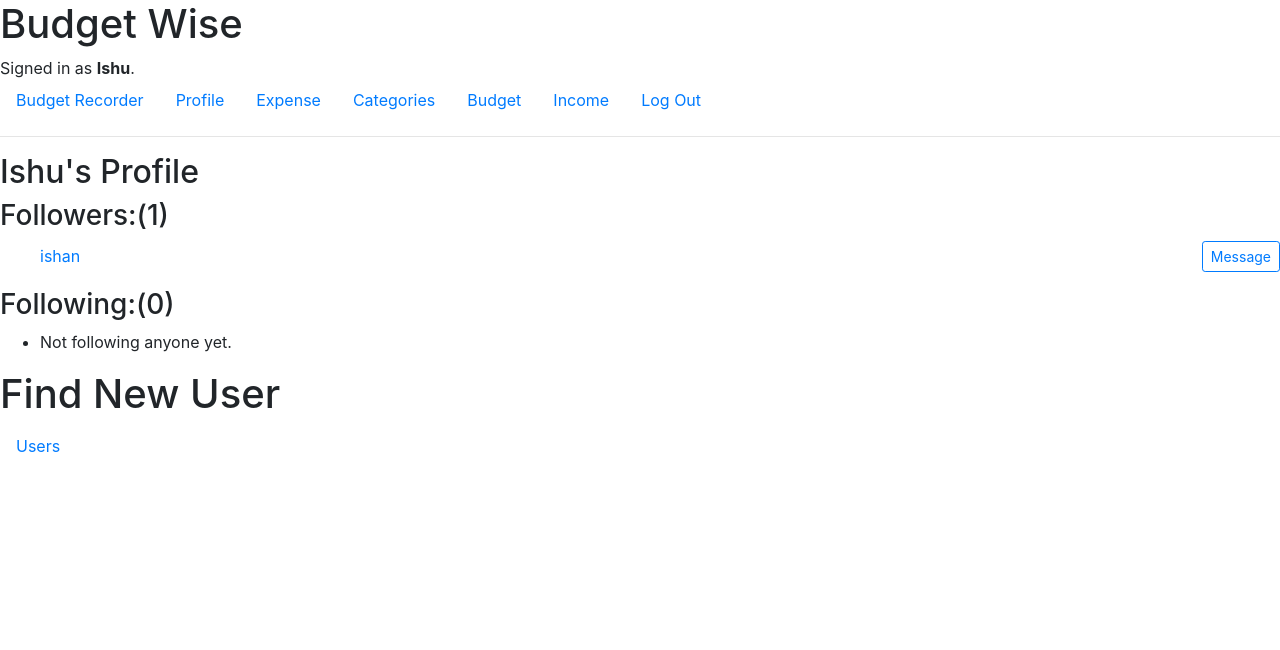
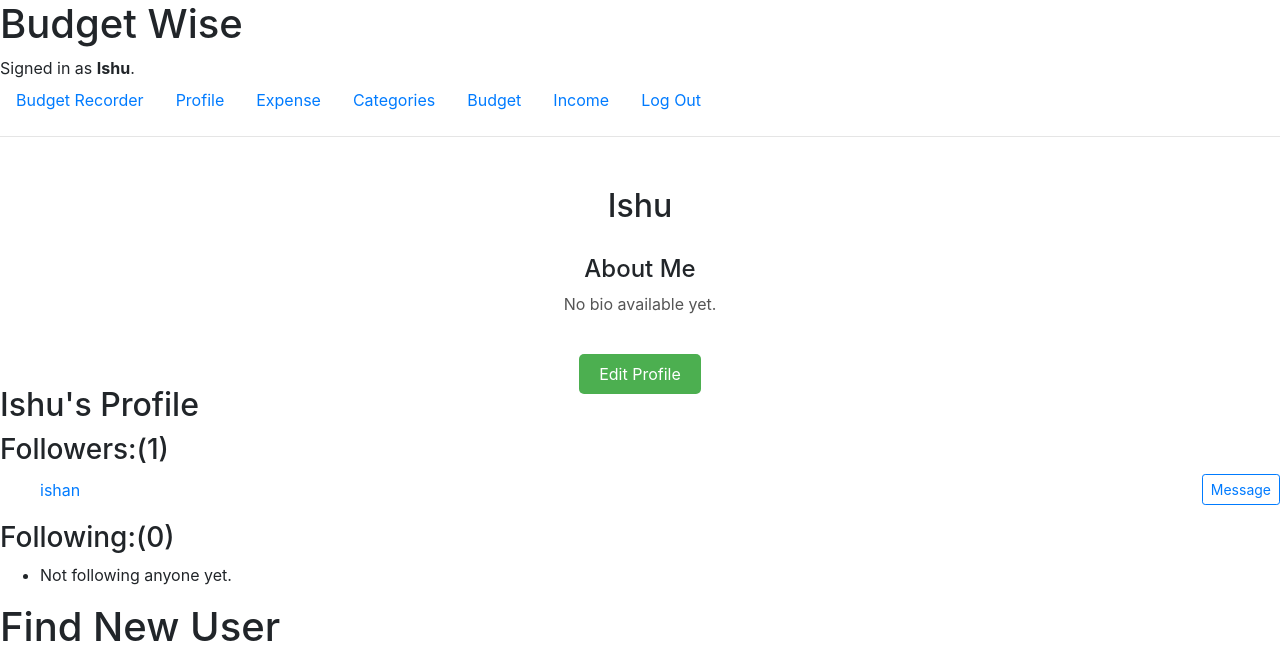
Before and after one commit to Ishannjain/Smart-Expense-Tracer, a Django app: page /profile_view/2/ in a window 1280 px wide. Shown: the top 650 px of the page. Run offline with Django 5.2, Linux system fonts and the light colour scheme; a user stored in the database is signed in; data comes from the database, SQL or seed files in the repository; both versions use the stored data as it was after the commit; some libraries are stand-ins or nearby versions.

Commit message:
implementaion of edit profile

```diff
--- a/budget/settings.py
+++ b/budget/settings.py
@@ -28,7 +28,7 @@ DEBUG = True
 
 ALLOWED_HOSTS = []
 MEDIA_URL = '/media/'
-MEDIA_ROOT = os.path.join(BASE_DIR, 'media')
+MEDIA_ROOT = BASE_DIR / 'media'
 
 
 # Application definition
--- a/record/admin.py
+++ b/record/admin.py
@@ -8,3 +8,4 @@ admin.site.register(Income)
 admin.site.register(Budget)
 admin.site.register(Following)
 admin.site.register(Chat)
+admin.site.register(Profile)
--- a/record/models.py
+++ b/record/models.py
@@ -52,3 +52,7 @@ class Chat(models.Model):
 
     def __str__(self):
         return f"From {self.sender} to {self.receiver} at {self.timestamp}"
+class Profile(models.Model):
+    user=models.ForeignKey(User,related_name="user",on_delete=models.CASCADE)
+    imagurl=models.CharField(max_length=1000)
+    About=models.CharField(max_length=1000)
--- a/record/templates/record/profile.html
+++ b/record/templates/record/profile.html
@@ -1,8 +1,61 @@
 {% extends "record/layout.html" %}
 {% block body %}
-<h2>{{ profile_user.username }}'s Profile</h2>
+<!-- templates/record/profile.html -->
+
+{% if messages %}
+<div class="container mt-3">
+    {% for message in messages %}
+    <div class="alert alert-{{ message.tags }} alert-dismissible fade show" role="alert">
+        {{ message }}
+        <button type="button" class="btn-close" data-bs-dismiss="alert" aria-label="Close"></button>
+    </div>
+    {% endfor %}
+</div>
+{% endif %}
+
+<div class="profile-container" style="text-align: center; margin-top: 50px;">
+
+    <!-- Profile Image -->
+    {% if profile_user.profile.imagurl %}
+        <img src="{{ profile_user.profile.imagurl }}" alt="Profile Image"
+             style="width: 150px; height: 150px; object-fit: cover; border-radius: 50%;">
+
+    {% endif %}
+
+    <!-- Username -->
+    <h2 style="margin-top: 20px;">{{ profile_user.username }}</h2>
+
+    <!-- About Section -->
+    <div style="margin-top: 20px; padding: 10px; max-width: 600px; margin-left: auto; margin-right: auto;">
+        <h4>About Me</h4>
+        <p style="font-size: 16px; color: #555;">
+            {% if profile_user.profile.About %}
+                {{ profile_user.profile.About }}
+            {% else %}
+                No bio available yet.
+            {% endif %}
+        </p>
+    </div>
+
+    <!-- Edit Profile Button (only if user is viewing own profile) -->
+    {% if request.user == profile_user %}
+    <div style="margin-top: 20px;">
+        <a href="{% url 'edit_profile' profile_user.id %}"
+           style="padding: 10px 20px; background-color: #4CAF50; color: white; text-decoration: none; border-radius: 5px;">
+           Edit Profile
+        </a>
+    </div>
+    {% endif %}
+
+</div>
 
 
+
+
+<h2>{{ profile_user.username }}'s Profile</h2>
+{% if request.user.id == user_id %}
+    <a href="{% url 'edit_profile' user_id %}" class="btn btn-outline-primary btn-sm">Edit Profile</a>
+{% endif %}
 
 <h3>Followers:({{ followers|length }})</h3>
 <ul>
--- a/record/urls.py
+++ b/record/urls.py
@@ -1,6 +1,7 @@
 from django.urls import path
 from . import views
-
+from django.conf import settings
+from django.conf.urls.static import static
 
 urlpatterns = [
     path("", views.index, name="index"),
@@ -23,7 +24,6 @@ urlpatterns = [
     path('connect/find/', views.find_users, name='find_users'),
     path('connect/toggle/<int:user_id>/', views.toggle_follow, name='toggle_follow'),
     path('profile_view/<int:user_id>/', views.profile_view, name='profile_view'),
-    path('chat_view/<int:user_id>/', views.chat_view, name='chat_view')
-
-
-]
+    path('chat_view/<int:user_id>/', views.chat_view, name='chat_view'),
+    path('edit_profile/<int:user_id>/', views.edit_profile, name='edit_profile')
+]+ static(settings.MEDIA_URL, document_root=settings.MEDIA_ROOT)
--- a/record/views.py
+++ b/record/views.py
@@ -17,6 +17,8 @@ from datetime import timedelta
 
 
 from django.contrib.auth.decorators import login_required
+import os
+from django.contrib import messages
 
 def check(password):
     if len(password) < 8:
@@ -451,15 +453,15 @@ def profile_view(request, user_id):
 @login_required
 def chat_view(request, user_id):
     other_user = get_object_or_404(User, id=user_id)
-
+# prevent chat with yourself
     if other_user == request.user:
         return redirect('profile_view', user_id=request.user.id)  # Or maybe show a message
-
+#  handle message sending
     if request.method == 'POST':
         message = request.POST.get('message')
         if message:
             Chat.objects.create(sender=request.user, receiver=other_user, message=message)
-
+#  retrieve all old chats with timestamps
     messages = Chat.objects.filter(
         models.Q(sender=request.user, receiver=other_user) |
         models.Q(sender=other_user, receiver=request.user)
@@ -469,3 +471,46 @@ def chat_view(request, user_id):
         'other_user': other_user,
         'messages': messages
     })
+# views.py
+from django.core.files.storage import FileSystemStorage
+
+@login_required
+def edit_profile(request, user_id):
+    # Get the user whose profile we want to edit
+    profile_user = get_object_or_404(User, id=user_id)
+
+    # Ensure only the profile owner can edit their profile
+    if request.user != profile_user:
+        return HttpResponseRedirect(reverse('profile_view', args=[user_id]))
+
+    # Try to get the Profile, if it doesn't exist, create a new one
+    profile, created = Profile.objects.get_or_create(user=profile_user)
+
+    if request.method == 'POST':
+        about = request.POST.get('about')
+        image = request.FILES.get('imagurl')
+
+        if about:
+            profile.About = about
+
+        if image:
+            # Delete old image if exists
+            if profile.imagurl:
+                try:
+                    os.remove(profile.imagurl.path)
+                except:
+                    pass
+
+            # Save new image
+            profile.imagurl = image
+
+        try:
+            profile.save()
+            messages.success(request, 'Profile updated successfully!')
+            return redirect('profile_view', user_id=user_id)
+        except Exception as e:
+            messages.error(request, f'Error updating profile: {str(e)}')
+
+    return render(request, 'record/edit_profile.html', {
+        'profile': profile
+    })
```
Also changed, not shown: record/templates/record/edit_profile.html (added, +47 -0 lines), db.sqlite3, media/IMG20231101150613.jpg (added), media/IMG20231101150749.jpg (added), record/migrations/0010_profile.py (added).
